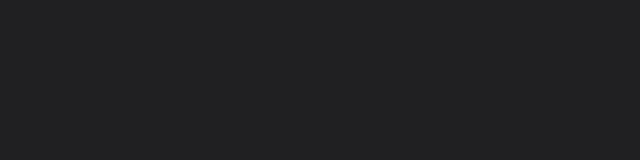
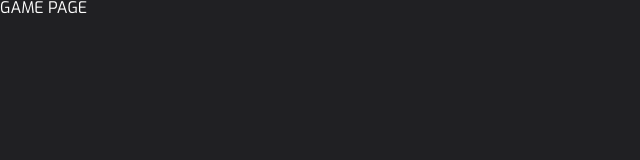
Before and after one commit to andreamasselot/Rawg-Replica, a React (Create React App) app: page /game in a window 1280 px wide. Before the commit this address had no page. Shown: the top 160 px of the page, without its empty margins (0-640 px from the left). Built offline with nearby package versions, Linux system fonts and the light colour scheme.

Commit message:
game page

```diff
--- a/src/App.js
+++ b/src/App.js
@@ -2,12 +2,14 @@ import "./App.css";
 import { BrowserRouter as Router, Routes, Route } from "react-router-dom";
 
 import Home from "./pages/Home";
+import Game from "./pages/Game";
 
 function App() {
   return (
     <Router>
       <Routes>
         <Route path="/" element={<Home />} />
+        <Route path="/game" element={<Game />} />
       </Routes>
     </Router>
   );
--- /dev/null
+++ b/src/pages/Game.js
@@ -0,0 +1,8 @@
+const Game = () => {
+  return (
+    <>
+      <p>GAME PAGE</p>
+    </>
+  );
+};
+export default Game;
```
